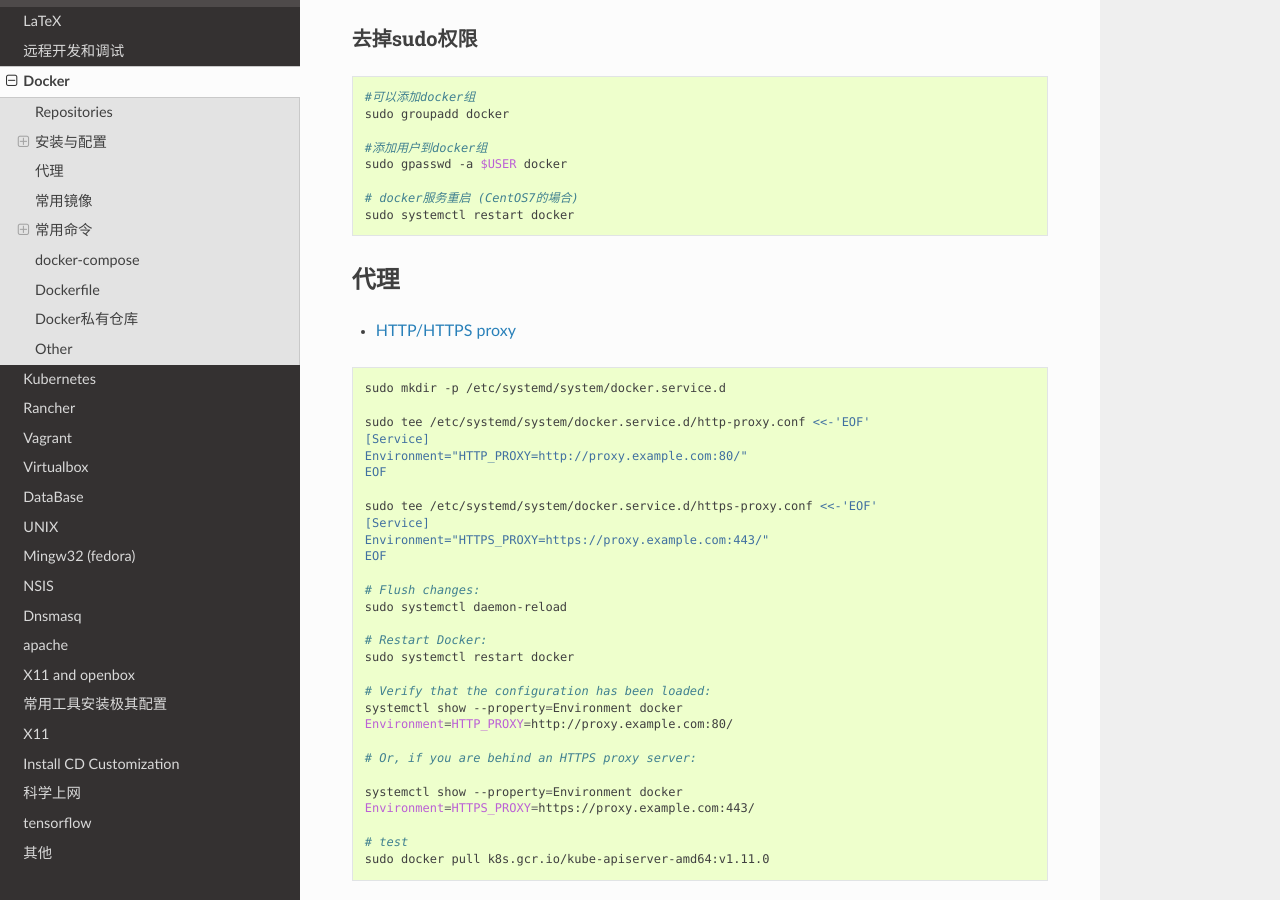
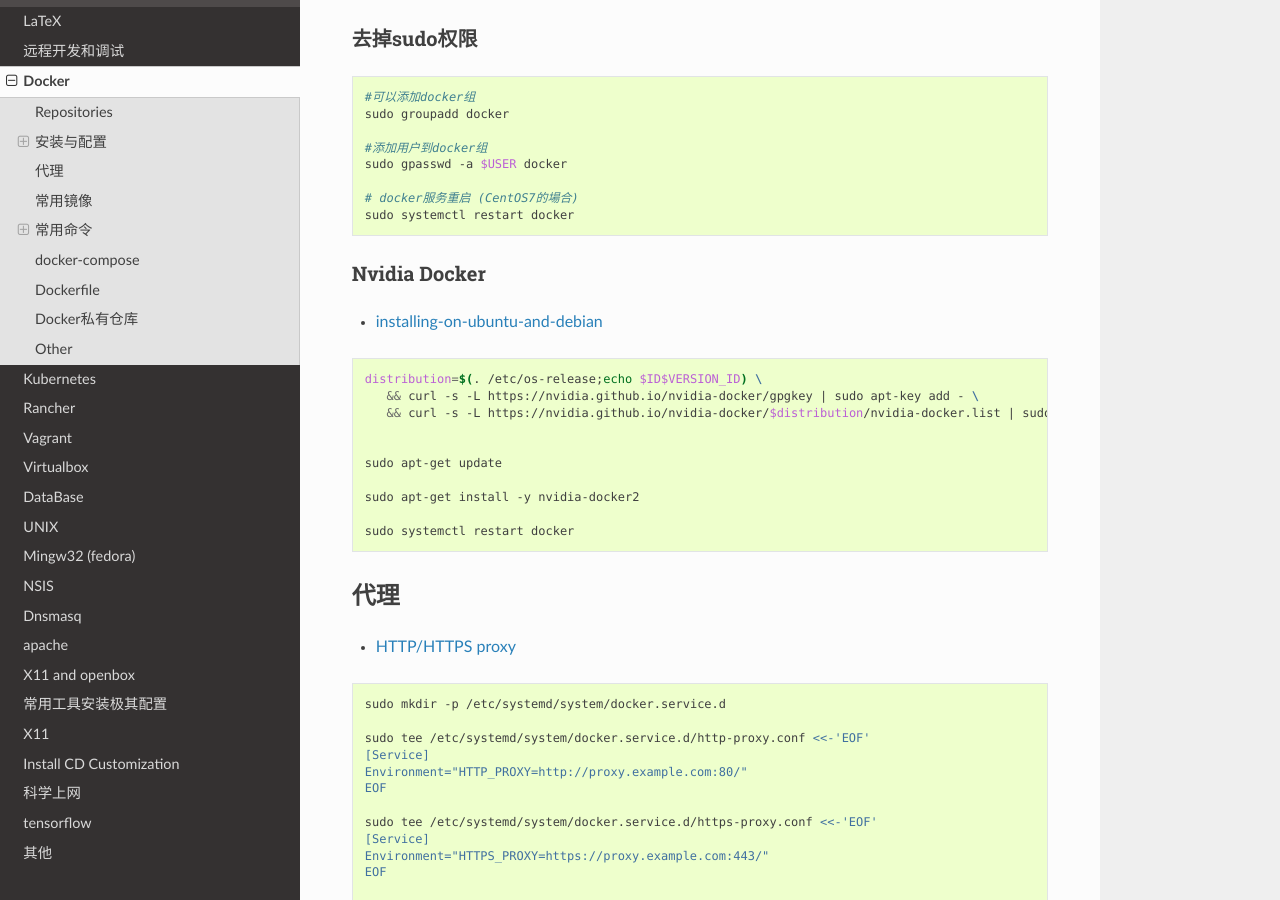
Before and after one commit to my-rds-store/my_space, a Sphinx documentation site: the page built from source/docker/index.rst, in a window 1280 px wide and 900 px high, scrolled down 1621 px. Built offline with Sphinx 7.4.7 and the Read the Docs theme 2.0.0, drawn with Linux system fonts in a browser that asks for light colours.

Commit message:
update ...

```diff
--- a/source/docker/index.rst
+++ b/source/docker/index.rst
@@ -91,7 +91,7 @@ Repositories
 去掉sudo权限
 ================
 
-.. code:: sh
+.. code-block:: sh
 
     #可以添加docker组
     sudo groupadd docker
@@ -100,6 +100,25 @@ Repositories
     sudo gpasswd -a $USER docker
 
     # docker服务重启 (CentOS7的場合)
+    sudo systemctl restart docker
+
+Nvidia Docker
+================
+
+* `installing-on-ubuntu-and-debian <https://docs.nvidia.com/datacenter/cloud-native/container-toolkit/install-guide.html#installing-on-ubuntu-and-debian>`_
+
+
+.. code-block:: sh
+
+    distribution=$(. /etc/os-release;echo $ID$VERSION_ID) \
+       && curl -s -L https://nvidia.github.io/nvidia-docker/gpgkey | sudo apt-key add - \
+       && curl -s -L https://nvidia.github.io/nvidia-docker/$distribution/nvidia-docker.list | sudo tee /etc/apt/sources.list.d/nvidia-docker.list
+
+
+    sudo apt-get update
+
+    sudo apt-get install -y nvidia-docker2
+
     sudo systemctl restart docker
 
 ******************
```
